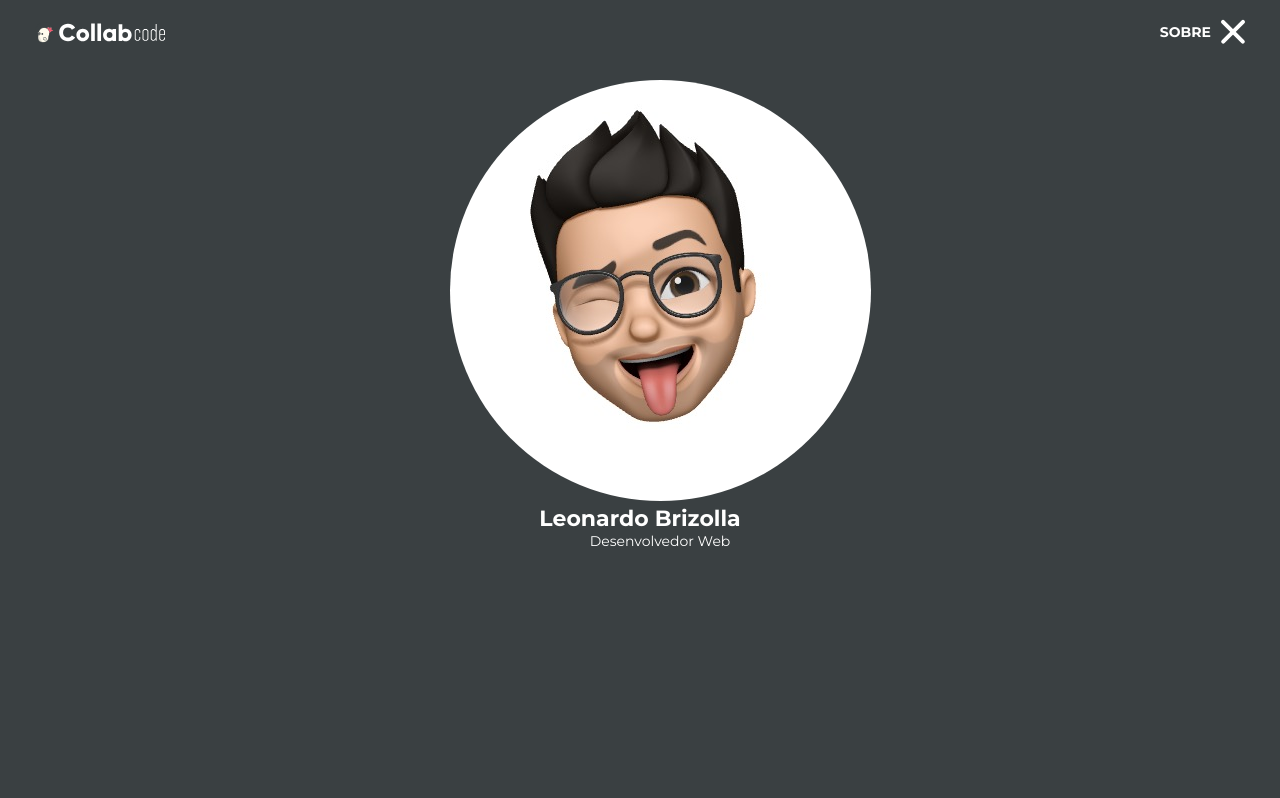
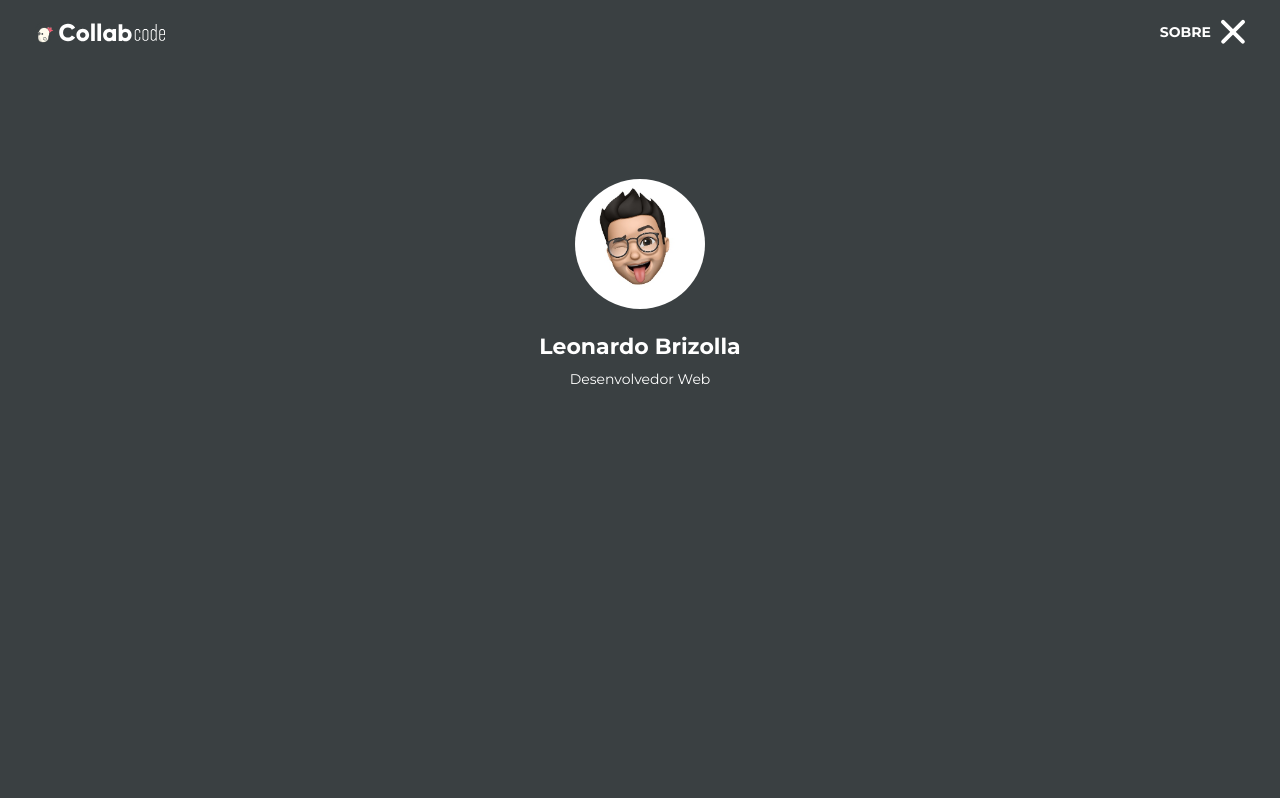
Before and after one commit to LeonardoBrizolla/jogo-da-velha, a React (Create React App) app: page / in a window 1280 px wide. Shown: the top 798 px of the page. Built offline with nearby package versions, Linux system fonts and the light colour scheme.

Commit message:
Created Profile component breath CSS

```diff
--- a/src/components/ProfileUser/styles.css
+++ b/src/components/ProfileUser/styles.css
@@ -1,10 +1,17 @@
 .profile-user {
   color: var(--color-zero);
+}
+
+.profile-user .avatar-profile {
+  width: 130px;
+  height: 130px;
+  margin-bottom: var(--spacing-medium);
 }
 
 .profile-user > .title {
   font-size: var(--size-big);
   font-weight: bold;
+  margin-bottom: var(--spacing-small);
 }
 
 .profile-user > .description {
--- a/src/objects/About/styles.css
+++ b/src/objects/About/styles.css
@@ -6,3 +6,7 @@
   top: 0;
   left: 0;
 }
+
+.about > .header-internal {
+  margin-bottom: var(--spacing-very-big);
+}
--- a/src/styles/generic/reset.css
+++ b/src/styles/generic/reset.css
@@ -10,3 +10,9 @@ ol {
   padding: 0;
   margin: 0;
 }
+
+dl,
+dt,
+dd {
+  margin: 0;
+}
--- a/src/styles/settings/spacing.css
+++ b/src/styles/settings/spacing.css
@@ -4,4 +4,5 @@
   --spacing-small: 10px;
   --spacing-medium: 20px;
   --spacing-big: 35px;
+  --spacing-very-big: 115px;
 }
```
